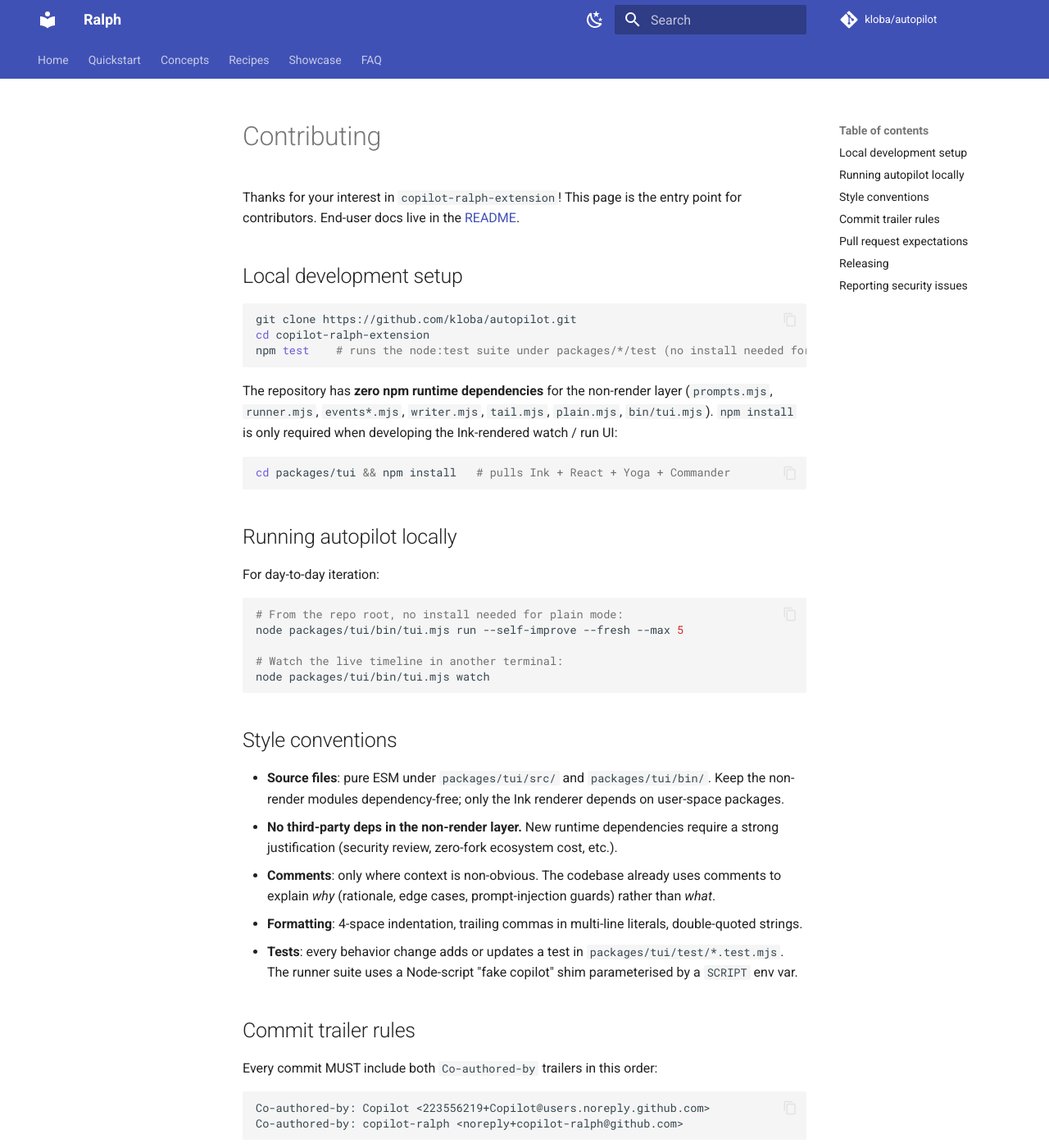
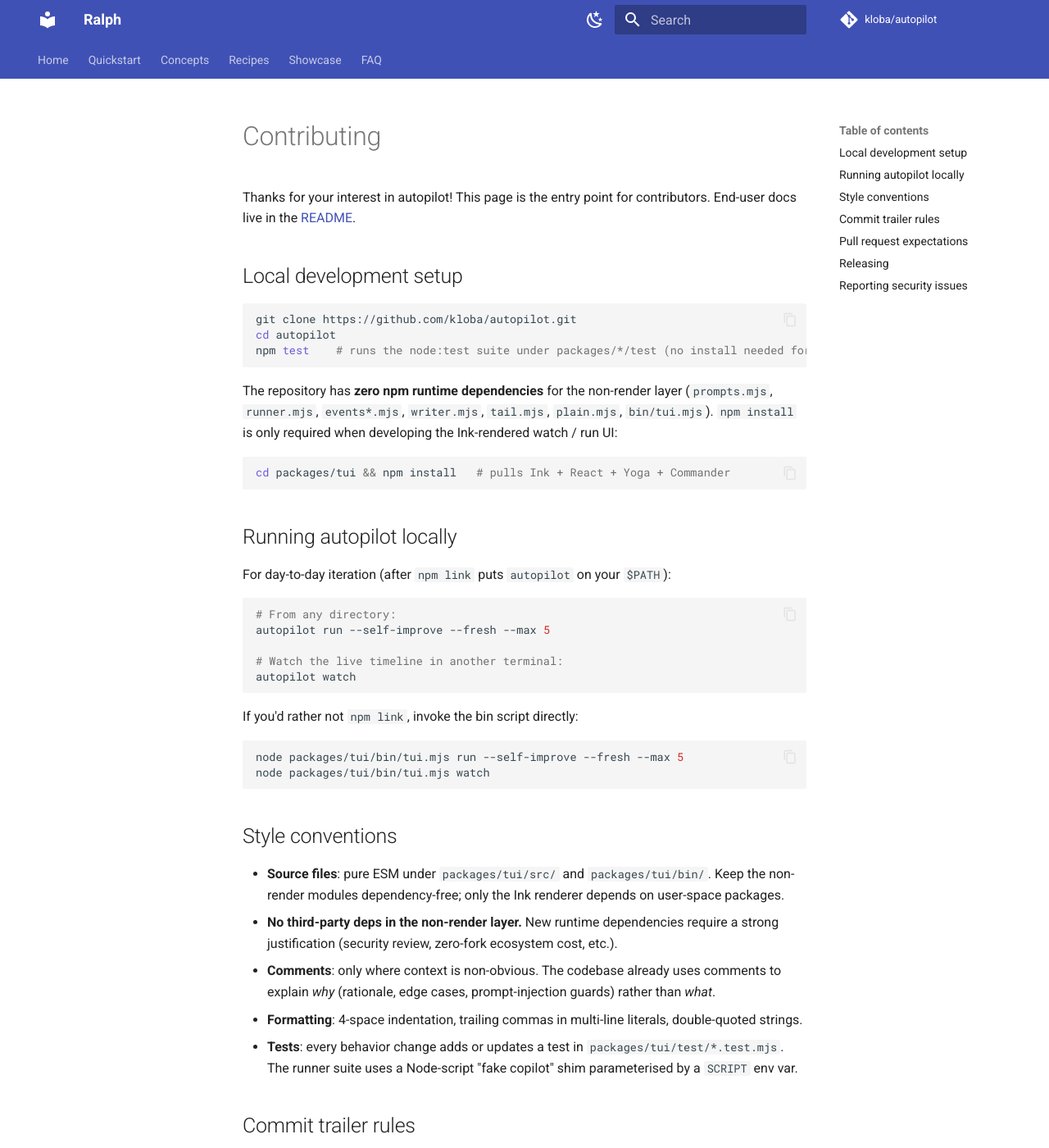
Before and after one commit to kloba/copilot-ralph-extension, an MkDocs documentation site: the page built from docs/CONTRIBUTING.md, in a window 1280 px wide and 1400 px high. Shown: the whole window at 82% size. Built offline with MkDocs 1.6.1 and Material for MkDocs 9.7.7, drawn with Linux system fonts in a browser that asks for light colours; comment, search, counter and statistics services are not loaded; some of the changed text lies outside the part shown.

Commit message:
docs(contributing): rebrand to autopilot
Sweep CONTRIBUTING for the autopilot rebrand:
- copilot-ralph-extension/cd target → autopilot
- ralph-tui mentions → autopilot
- node packages/tui/bin/tui.mjs invocations → bare autopilot (with a kept fallback section for the no-link path)
- co-author trailer email → canonical copilot-ralph@users.noreply.github.com (matches README)
- RALPH_NO_ATTRIBUTION → AUTOPILOT_NO_ATTRIBUTION with legacy fallback note

````diff
--- a/docs/CONTRIBUTING.md
+++ b/docs/CONTRIBUTING.md
@@ -1,12 +1,12 @@
 # Contributing
 
-Thanks for your interest in `copilot-ralph-extension`! This page is the entry point for contributors. End-user docs live in the [README](../README.md).
+Thanks for your interest in autopilot! This page is the entry point for contributors. End-user docs live in the [README](../README.md).
 
 ## Local development setup
 
 ```bash
 git clone https://github.com/kloba/autopilot.git
-cd copilot-ralph-extension
+cd autopilot
 npm test    # runs the node:test suite under packages/*/test (no install needed for the non-render layer)
 ```
 
@@ -18,13 +18,20 @@ cd packages/tui && npm install   # pulls Ink + React + Yoga + Commander
 
 ## Running autopilot locally
 
-For day-to-day iteration:
+For day-to-day iteration (after `npm link` puts `autopilot` on your `$PATH`):
 
 ```bash
-# From the repo root, no install needed for plain mode:
-node packages/tui/bin/tui.mjs run --self-improve --fresh --max 5
+# From any directory:
+autopilot run --self-improve --fresh --max 5
 
 # Watch the live timeline in another terminal:
+autopilot watch
+```
+
+If you'd rather not `npm link`, invoke the bin script directly:
+
+```bash
+node packages/tui/bin/tui.mjs run --self-improve --fresh --max 5
 node packages/tui/bin/tui.mjs watch
 ```
 
@@ -42,10 +49,10 @@ Every commit MUST include both `Co-authored-by` trailers in this order:
 
 ```
 Co-authored-by: Copilot <223556219+Copilot@users.noreply.github.com>
-Co-authored-by: copilot-ralph <noreply+copilot-ralph@github.com>
+Co-authored-by: copilot-ralph <copilot-ralph@users.noreply.github.com>
 ```
 
-The first attributes the underlying Copilot model; the second attributes the loop that executed the iteration. Order matters — GitHub surfaces the first co-author more prominently. See the [README "Commit attribution" section](../README.md#commit-attribution) and [CHANGELOG](../CHANGELOG.md) for full rationale and opt-out (`RALPH_NO_ATTRIBUTION=1`).
+The first attributes the underlying Copilot model; the second attributes the loop that executed the iteration. Order matters — GitHub surfaces the first co-author more prominently. See the [README "Commit attribution" section](../README.md#commit-attribution) and [CHANGELOG](../CHANGELOG.md) for full rationale and opt-out (`AUTOPILOT_NO_ATTRIBUTION=1`, with legacy `RALPH_NO_ATTRIBUTION=1` still recognized as fallback).
 
 ## Pull request expectations
 
````
